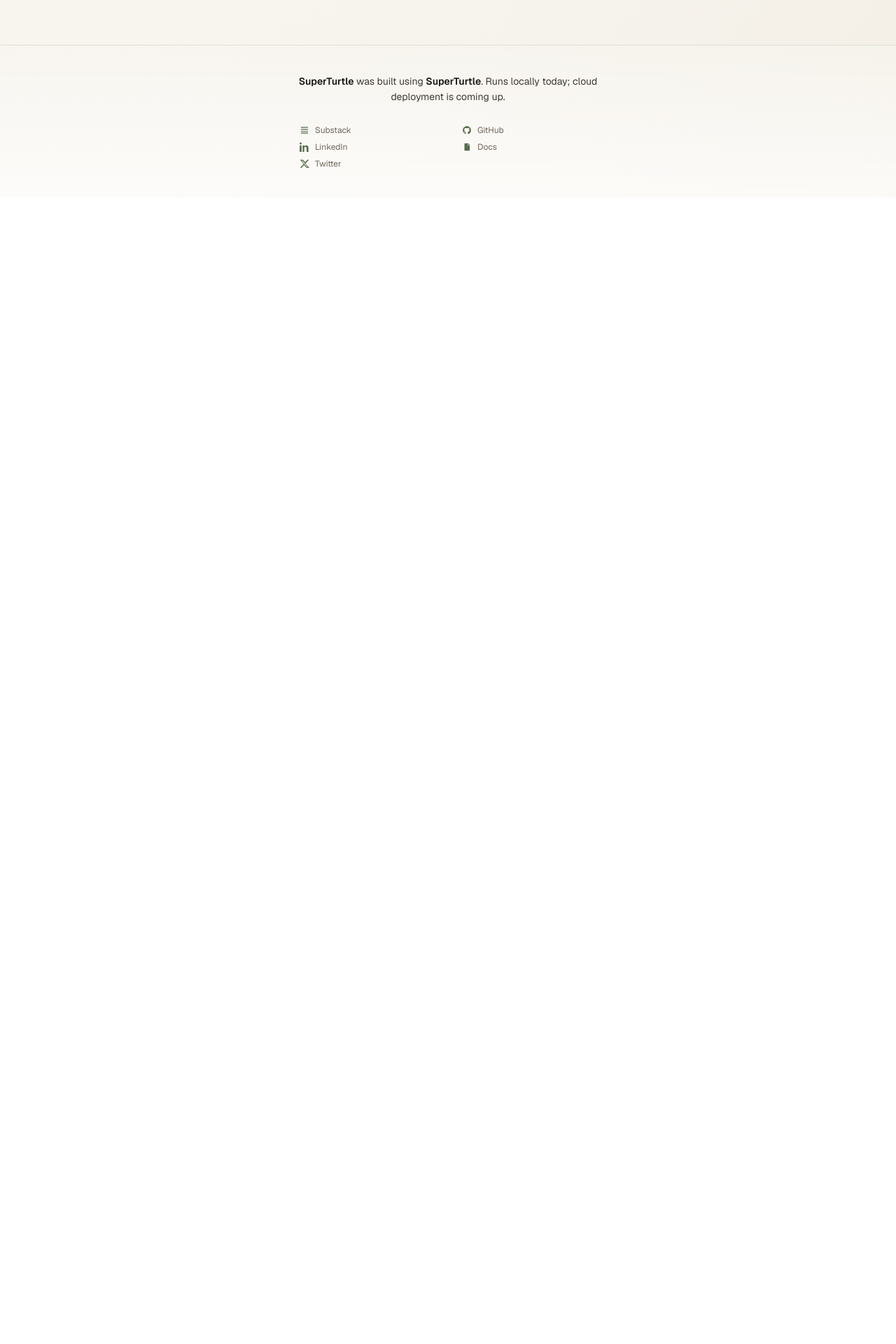
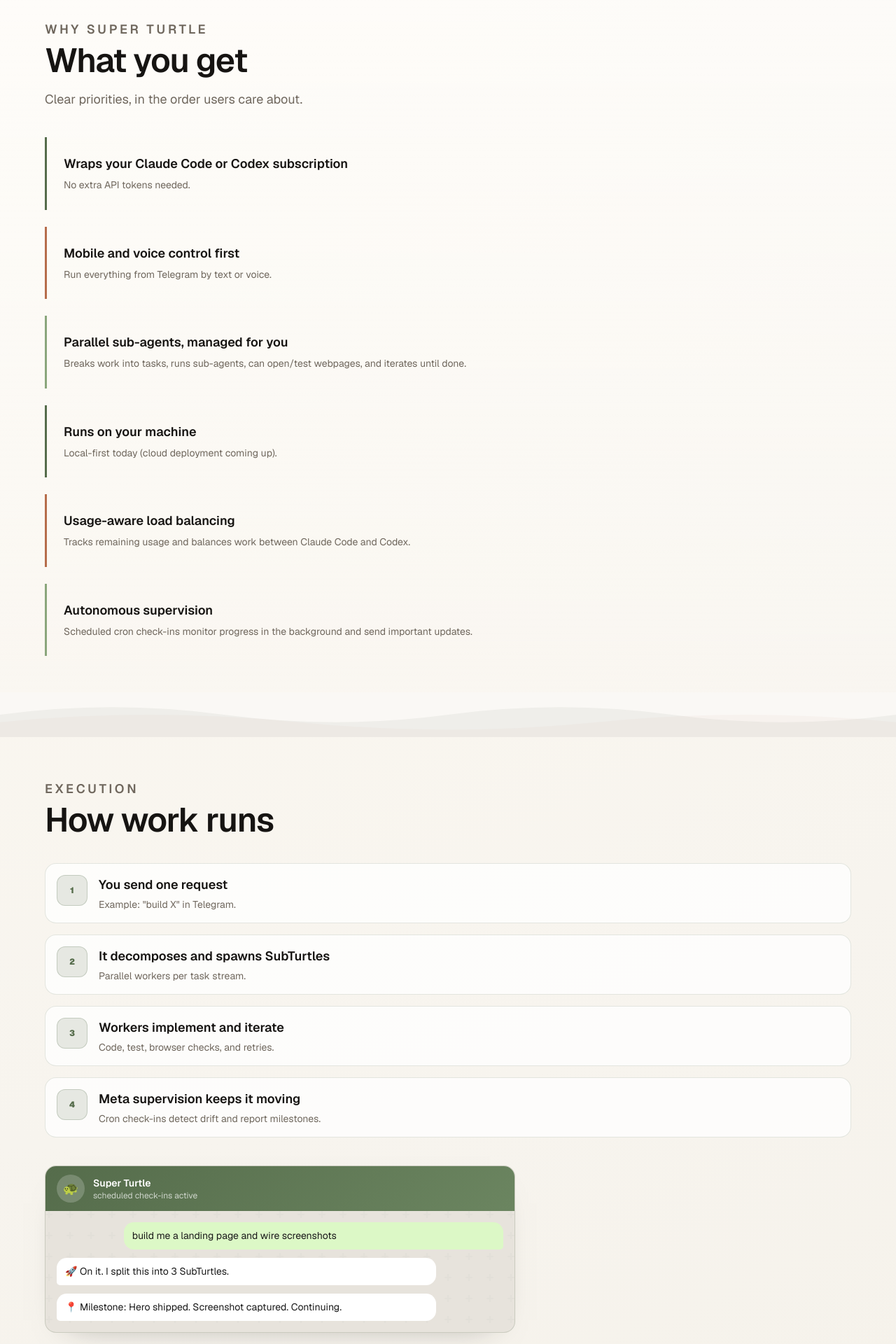
Before and after one commit to turtleagent/site, a Next.js app in the folder landing/: page / in a window 1280 px wide. Shown: the part 860-2780 px from the top of the page at 70% size. Before the commit the page ends 1142 px from the top, so only its background shows below. Built offline with nearby package versions, Linux system fonts and the light colour scheme; no server answers.

Commit message:
revert(landing): restore 3am live version

```diff
--- a/landing/app/globals.css
+++ b/landing/app/globals.css
@@ -454,7 +454,16 @@
 
 .footer-shell {
   border-top: 1px solid rgba(85, 108, 75, 0.2);
-  background: linear-gradient(0deg, rgba(255, 255, 255, 0.7), rgba(248, 246, 241, 0.45));
+  background: linear-gradient(0deg, rgba(255, 255, 255, 0.65), rgba(248, 246, 241, 0.4));
+}
+
+.footer-shell nav a {
+  @apply transition-colors duration-200;
+  color: #5b6356;
+}
+
+.footer-shell nav a:hover {
+  color: var(--accent-olive);
 }
 
 /* Buttons */
--- a/landing/app/layout.tsx
+++ b/landing/app/layout.tsx
@@ -13,7 +13,7 @@
 });
 
 export const metadata: Metadata = {
-  title: "SuperTurtle",
+  title: "Super Turtle — Autonomous coding on your existing subscription",
   description: "Message it on Telegram. It wraps Claude Code or Codex — your existing subscription, no API tokens. It writes code, runs tests, and commits while you do other things.",
   icons: {
     icon: "/gemoji-turtle-turtle.png",
--- a/landing/app/page.tsx
+++ b/landing/app/page.tsx
@@ -2,6 +2,13 @@
 
 import { useEffect, useState } from 'react';
 import { StickyNav } from '@/components/StickyNav';
+import { SectionDivider } from '@/components/SectionDivider';
+
+const chatMessages = [
+  { from: 'user', text: 'build me a landing page and wire screenshots' },
+  { from: 'bot', text: '🚀 On it. I split this into 3 SubTurtles.' },
+  { from: 'bot', text: '📍 Milestone: Hero shipped. Screenshot captured. Continuing.' },
+];
 
 const heroHighlights = [
   {
@@ -22,104 +29,219 @@
   },
 ];
 
-const turtleMessagePool = [
-  'I built this site',
-  'step by step',
-  'slow and steady',
-  'sub-turtles',
-  'mobile first',
-  'browser checks',
-  'headless mode',
-  'autonomy',
-  'code review',
-  'voice controlled',
-  'screenshots',
-  'thank you',
-  'still here',
-  'no panic, only progress',
-  'ship ship ship',
+const valueProps = [
+  {
+    title: 'Wraps your Claude Code or Codex subscription',
+    description: 'No extra API tokens needed.',
+    accent: 'olive',
+  },
+  {
+    title: 'Mobile and voice control first',
+    description: 'Run everything from Telegram by text or voice.',
+    accent: 'terracotta',
+  },
+  {
+    title: 'Parallel sub-agents, managed for you',
+    description:
+      'Breaks work into tasks, runs sub-agents, can open/test webpages, and iterates until done.',
+    accent: 'sage',
+  },
+  {
+    title: 'Runs on your machine',
+    description: 'Local-first today (cloud deployment coming up).',
+    accent: 'olive',
+  },
+  {
+    title: 'Usage-aware load balancing',
+    description: 'Tracks remaining usage and balances work between Claude Code and Codex.',
+    accent: 'terracotta',
+  },
+  {
+    title: 'Autonomous supervision',
+    description:
+      'Scheduled cron check-ins monitor progress in the background and send important updates.',
+    accent: 'sage',
+  },
 ];
 
-type SocialKind = 'substack' | 'linkedin' | 'twitter' | 'github' | 'docs';
+const executionFlow = [
+  {
+    title: 'You send one request',
+    description: 'Example: "build X" in Telegram.',
+  },
+  {
+    title: 'It decomposes and spawns SubTurtles',
+    description: 'Parallel workers per task stream.',
+  },
+  {
+    title: 'Workers implement and iterate',
+    description: 'Code, test, browser checks, and retries.',
+  },
+  {
+    title: 'Meta supervision keeps it moving',
+    description: 'Cron check-ins detect drift and report milestones.',
+  },
+];
 
-type SocialLink = {
-  label: string;
-  href: string;
-  kind: SocialKind;
-  external: boolean;
-};
+// Easter egg phases after the normal pool
+const rapGodPhrases = [
+  'Look', 'I was gonna', 'go easy on you', 'not to hurt', 'your feelings',
+  "But I'm only", 'going to get', 'this one chance', "Something's wrong",
+  'I can feel it', 'Just a feeling', "I've got", 'Like something', 'is about to happen',
+  "But I don't", 'know what', 'If that means', 'what I think', 'it means',
+  "We're in trouble", 'Big trouble', 'And if he is', 'as bananas', 'as you say',
+  "I'm not taking", 'any chances', 'You are just', 'what the doc ordered',
+  "I'm beginning", 'to feel like', 'a Rap God', 'Rap God',
+  'All my people', 'from the front', 'to the back nod', 'Back nod',
+  'Now who thinks', 'their arms are', 'long enough', 'to slap box', 'Slap box',
+  'They said I rap', 'like a robot', 'so call me', 'Rap-bot',
+  '...', 'wait', 'wrong script', 'sorry',
+];
 
-function SocialIcon({ kind }: { kind: SocialKind }) {
-  switch (kind) {
-    case 'substack':
-      return (
-        <svg viewBox="0 0 24 24" fill="none" stroke="currentColor" strokeWidth="2" aria-hidden="true">
-          <path d="M4 5h16M4 10h16M4 15h16M4 19h16" strokeLinecap="round" />
-        </svg>
-      );
-    case 'linkedin':
-      return (
-        <svg viewBox="0 0 24 24" fill="currentColor" aria-hidden="true">
-          <path d="M4.98 3.5C4.98 4.88 3.87 6 2.5 6S0 4.88 0 3.5 1.12 1 2.5 1s2.48 1.12 2.48 2.5ZM.22 8.28h4.56V24H.22V8.28Zm7.23 0h4.37v2.15h.06c.61-1.15 2.1-2.37 4.32-2.37 4.62 0 5.47 3.04 5.47 6.99V24h-4.56v-7.98c0-1.9-.03-4.34-2.65-4.34-2.66 0-3.07 2.08-3.07 4.21V24H7.45V8.28Z" />
-        </svg>
-      );
-    case 'twitter':
-      return (
-        <svg viewBox="0 0 24 24" fill="currentColor" aria-hidden="true">
-          <path d="M18.9 2.25h3.68l-8.04 9.19L24 21.75h-7.41l-5.8-6.57-5.75 6.57H1.35l8.6-9.83L.94 2.25h7.6l5.24 5.96 5.12-5.96Zm-1.29 17.3h2.04L7.43 4.34H5.24l12.37 15.21Z" />
-        </svg>
-      );
-    case 'github':
-      return (
-        <svg viewBox="0 0 24 24" fill="currentColor" aria-hidden="true">
-          <path d="M12 2C6.5 2 2 6.5 2 12c0 4.4 2.9 8.2 6.8 9.5.5.1.7-.2.7-.5v-1.7c-2.8.6-3.4-1.2-3.4-1.2-.4-1.2-1.1-1.5-1.1-1.5-.9-.6.1-.6.1-.6 1 .1 1.5 1 1.5 1 .9 1.6 2.3 1.5 2.9 1.2.1-.7.3-1.2.6-1.5-2.2-.2-4.6-1.1-4.6-5 0-1.1.4-2 1-2.7-.1-.2-.4-1.3.1-2.7 0 0 .8-.3 2.8 1 .8-.2 1.6-.3 2.5-.3.9 0 1.7.1 2.5.3 1.9-1.3 2.8-1 2.8-1 .5 1.4.2 2.5.1 2.7.6.7 1 1.6 1 2.7 0 3.9-2.4 4.7-4.6 5 .4.3.7.9.7 1.8V21c0 .3.2.6.7.5A10 10 0 0 0 22 12c0-5.5-4.5-10-10-10Z" />
-        </svg>
-      );
-    case 'docs':
-      return (
-        <svg viewBox="0 0 24 24" fill="currentColor" aria-hidden="true">
-          <path d="M6 3h9l4 4v14H6V3Zm8 1.5V8h3.5L14 4.5ZM8 10h8v1.6H8V10Zm0 3.2h8v1.6H8v-1.6Zm0 3.2h5.5V18H8v-1.6Z" />
-        </svg>
-      );
+// SF AI buzzword mode
+const sfBuzzwords = [
+  'synergy', 'disruption', 'pivot', 'Series A', 'product-market fit',
+  'at scale', 'moat', 'TAM', 'flywheel', 'zero to one',
+  'LLM wrapper', 'fine-tuned', 'RLHF', 'emergent behavior', 'inference',
+  'foundational model', 'prompt engineering', 'AGI soon', 'compute',
+  'transformer', 'attention is all', 'you need', 'latent space',
+  'we raised 40M', 'pre-seed', 'YC batch', 'demo day',
+  'growth hacking', 'runway', 'burn rate', 'cap table',
+  'deck looks great', '10x engineer', 'move fast', 'ship it',
+  'stealth mode', 'thought leader', 'paradigm shift', 'first principles',
+  'AI-native', 'vertical SaaS', 'B2B2C', 'open source but', 'enterprise ready',
+  'agentic workflow', 'multi-modal', 'RAG pipeline', 'vector DB',
+  'we are hiring', 'ping me', 'let me intro you',
+];
+
+// Install walkthrough — the turtle walks you through setup then dies
+const installWalkthrough = [
+  'ok bro', 'at this point', 'just install me',
+  'let me walk you through it',
+  '...', 'ready?',
+  'step 1:', 'git clone the repo',
+  'step 2:', 'cd super-turtle',
+  'step 3:', 'open claude', 'or codex',
+  'step 4:', 'say:', 'set up Super Turtle',
+  'step 5:', 'get your Telegram token', 'from BotFather',
+  'step 6:', 'paste it in',
+  'step 7:', 'start the bot',
+  'step 8:', 'open Telegram',
+  'step 9:', 'say hi to me',
+  'step 10:', 'tell me to build something',
+  "that's it", "I'll handle the rest",
+  '...', 'what are you waiting for',
+  'go', 'GO', 'seriously go',
+  '...', "I'm done talking",
+];
+
+// Weighted message pool — higher weight = more likely to appear
+const turtleMessagePool: { text: string; weight: number }[] = [
+  // Personality
+  { text: "I'm amazing", weight: 3 },
+  { text: 'so cool', weight: 3 },
+  { text: 'slow and steady', weight: 2 },
+  { text: 'never sleeps', weight: 2 },
+  { text: 'AGI', weight: 1 },
+  { text: 'pet me again', weight: 2 },
+  { text: 'beep boop', weight: 1 },
+  { text: 'thank you', weight: 2 },
+  { text: 'still here', weight: 2 },
+  { text: 'you again?', weight: 2 },
+  { text: 'shell yeah', weight: 2 },
+  { text: 'turtles all the way down', weight: 1 },
+  { text: 'I made this', weight: 2 },
+  { text: 'autonomy', weight: 1 },
+  // Features
+  { text: 'cron jobs', weight: 2 },
+  { text: 'sub-turtles', weight: 2 },
+  { text: 'browser checks', weight: 2 },
+  { text: 'memory', weight: 2 },
+  { text: 'image understanding', weight: 2 },
+  { text: 'mobile first', weight: 2 },
+  { text: 'write and test', weight: 2 },
+  { text: 'parallel execution', weight: 1 },
+  { text: 'voice controlled', weight: 2 },
+  { text: 'screenshots', weight: 1 },
+  { text: 'auto-commits', weight: 1 },
+  { text: 'self-supervision', weight: 1 },
+  { text: 'tunnel previews', weight: 1 },
+  { text: 'git archaeology', weight: 1 },
+  { text: 'code review', weight: 2 },
+  { text: 'task decomposition', weight: 1 },
+  { text: 'quota balancing', weight: 1 },
+  { text: 'watchdog timers', weight: 1 },
+  { text: 'state management', weight: 1 },
+  { text: 'Telegram bot', weight: 2 },
+  { text: 'headless mode', weight: 1 },
+  { text: 'background loops', weight: 1 },
+];
+
+function pickWeightedRandom(pool: { text: string; weight: number }[], exclude?: string): string {
+  const filtered = exclude ? pool.filter((m) => m.text !== exclude) : pool;
+  const totalWeight = filtered.reduce((sum, m) => sum + m.weight, 0);
+  let roll = Math.random() * totalWeight;
+  for (const msg of filtered) {
+    roll -= msg.weight;
+    if (roll <= 0) return msg.text;
   }
+  return filtered[filtered.length - 1].text;
 }
+
+// Phase boundaries
+const PHASE_RAP_START = 100;
+const PHASE_RAP_END = PHASE_RAP_START + rapGodPhrases.length;
+const PHASE_POOL2_END = PHASE_RAP_END + 100;
+const PHASE_SF_END = PHASE_POOL2_END + sfBuzzwords.length;
+const PHASE_INSTALL_END = PHASE_SF_END + installWalkthrough.length;
 
 export default function Home() {
   const [hasClickedTurtleTip, setHasClickedTurtleTip] = useState(false);
   const [turtleBubbleText, setTurtleBubbleText] = useState('I built this site');
-  const [lastMessage, setLastMessage] = useState<string | null>(null);
+  const [clickCount, setClickCount] = useState(0);
+  const [turtleDead, setTurtleDead] = useState(false);
+  const [lastPoolMessage, setLastPoolMessage] = useState<string | null>(null);
   const [bubbleHideTimeout, setBubbleHideTimeout] = useState<number | null>(null);
-
-  const docsUrl = process.env.NEXT_PUBLIC_DOCS_URL ?? '/docs';
-  const siteUrl = process.env.NEXT_PUBLIC_SITE_URL ?? '/';
-  const githubUrl = 'https://github.com/Rigos0/superturtle';
-  const substackUrl = 'https://richardmladek.substack.com/';
-  const linkedinUrl = 'https://www.linkedin.com/in/richard-mladek/';
-  const twitterUrl = 'https://x.com/rmladek';
-
-  const socialLinks: SocialLink[] = [
-    { label: 'Substack', href: substackUrl, kind: 'substack', external: true },
-    { label: 'LinkedIn', href: linkedinUrl, kind: 'linkedin', external: true },
-    { label: 'Twitter', href: twitterUrl, kind: 'twitter', external: true },
-  ];
-
-  const resourceLinks: SocialLink[] = [
-    { label: 'GitHub', href: githubUrl, kind: 'github', external: true },
-    {
-      label: 'Docs',
-      href: docsUrl,
-      kind: 'docs',
-      external: docsUrl.startsWith('http://') || docsUrl.startsWith('https://'),
-    },
-  ];
+  const docsUrl = process.env.NEXT_PUBLIC_DOCS_URL ?? "/docs";
+  const githubUrl = "https://github.com/rigos0/superturtle";
 
   const handleTurtleClick = () => {
-    const available = turtleMessagePool.filter((msg) => msg !== lastMessage);
-    const next = available[Math.floor(Math.random() * available.length)] ?? turtleMessagePool[0];
+    // Turtle is done talking
+    if (turtleDead) return;
 
-    setLastMessage(next);
+    const nextCount = clickCount + 1;
+    setClickCount(nextCount);
+
+    let message: string;
+    if (nextCount === 1) {
+      message = 'I built this site';
+    } else if (nextCount === 2) {
+      message = 'step by step';
+    } else if (nextCount >= PHASE_RAP_START && nextCount < PHASE_RAP_END) {
+      // Phase 2: Rap God
+      message = rapGodPhrases[nextCount - PHASE_RAP_START];
+    } else if (nextCount >= PHASE_RAP_END && nextCount < PHASE_POOL2_END) {
+      // Phase 3: back to normal pool for 100 clicks
+      message = pickWeightedRandom(turtleMessagePool, lastPoolMessage ?? undefined);
+      setLastPoolMessage(message);
+    } else if (nextCount >= PHASE_POOL2_END && nextCount < PHASE_SF_END) {
+      // Phase 4: SF AI buzzword mode
+      message = sfBuzzwords[nextCount - PHASE_POOL2_END];
+    } else if (nextCount >= PHASE_SF_END && nextCount < PHASE_INSTALL_END) {
+      // Phase 5: install walkthrough
+      message = installWalkthrough[nextCount - PHASE_SF_END];
+      // Kill the turtle after the last install message
+      if (nextCount === PHASE_INSTALL_END - 1) {
+        setTurtleDead(true);
+      }
+    } else {
+      // Phase 1 (3-99): normal pool
+      message = pickWeightedRandom(turtleMessagePool, lastPoolMessage ?? undefined);
+      setLastPoolMessage(message);
+    }
+
     setHasClickedTurtleTip(true);
-    setTurtleBubbleText(next);
+    setTurtleBubbleText(message);
 
     if (bubbleHideTimeout !== null) {
       window.clearTimeout(bubbleHideTimeout);
@@ -142,10 +264,9 @@
   }, [bubbleHideTimeout]);
 
   return (
-    <div className="landing-root min-h-screen flex flex-col">
+    <div className="landing-root">
       <StickyNav />
-
-      <main className="flex-1">
+      <main>
         <section id="hero" className="section-shell hero-shell relative">
           <div className="section-container max-w-5xl space-y-10">
             <div className="reveal text-center flex flex-col items-center" style={{ animationDelay: '80ms' }}>
@@ -158,24 +279,26 @@
                   onClick={handleTurtleClick}
                   aria-label="Show turtle message"
                 >
-                  <img
-                    className="turtle-sticker-image"
-                    src="/turtle-logo.png"
-                    alt="SuperTurtle"
-                    width={104}
-                    height={104}
-                    style={{ width: 'var(--turtle-size)', height: 'var(--turtle-size)' }}
-                  />
+                  <img className="turtle-sticker-image" src="/turtle-logo.png" alt="Super Turtle" width={104} height={104} style={{ width: 'var(--turtle-size)', height: 'var(--turtle-size)' }} />
                 </div>
               </div>
-              <h1 className="headline mt-6 sm:mt-7 md:mt-8">SuperTurtle!</h1>
-              <p className="lead max-w-2xl">Code from anywhere with your voice</p>
+              <h1 className="headline mt-6 sm:mt-7 md:mt-8">
+                Super Turtle!
+              </h1>
+              <p className="lead max-w-2xl">
+                Code from anywhere with your voice
+              </p>
 
               <div className="mt-7 flex flex-wrap justify-center gap-2 sm:gap-3">
-                <a href={githubUrl} className="btn-primary" target="_blank" rel="noreferrer">
+                <a
+                  href={githubUrl}
+                  className="btn-primary"
+                  target="_blank"
+                  rel="noreferrer"
+                >
                   GitHub
                 </a>
-                <a href={docsUrl} className="btn-ghost" target={docsUrl.startsWith('http') ? '_blank' : undefined} rel={docsUrl.startsWith('http') ? 'noreferrer' : undefined}>
+                <a href={docsUrl} className="btn-ghost">
                   Docs
                 </a>
               </div>
@@ -201,55 +324,109 @@
           </div>
           <div className="hero-glow" />
         </section>
-      </main>
 
-      <footer className="relative mt-16 footer-shell py-8 sm:mt-20 sm:py-10 md:mt-28 lg:mt-40">
-        <div className="section-container">
-          <div className="mx-auto max-w-6xl">
-            <div className="space-y-6 sm:space-y-7">
-              <div className="mx-auto w-full max-w-[28rem] text-center">
-                <p className="text-sm leading-relaxed text-[var(--text-muted)]">
-                  <a href={siteUrl} className="font-semibold text-[var(--text-heading)] hover:text-[var(--accent-olive)] transition-colors">SuperTurtle</a> was built using <a href={siteUrl} className="font-semibold text-[var(--text-heading)] hover:text-[var(--accent-olive)] transition-colors">SuperTurtle</a>. Runs locally today; cloud deployment is coming up.
-                </p>
+        <SectionDivider />
+
+        <section id="value-proposition" className="section-shell alt-shell">
+          <div className="section-container max-w-4xl">
+            <div className="section-head reveal">
+              <p className="eyebrow">Why Super Turtle</p>
+              <h2>What you get</h2>
+              <p>Clear priorities, in the order users care about.</p>
+            </div>
+
+            <div className="mt-10 grid gap-1 sm:gap-6">
+              {valueProps.map((item, index) => (
+                <article
+                  className={`reveal deck-card ${index % 3 === 0 ? 'olive' : index % 3 === 1 ? 'terracotta' : 'sage'}`}
+                  key={item.title}
+                  style={{ animationDelay: `${220 + index * 90}ms` }}
+                >
+                  <div className="deck-mark" />
+                  <h3>{item.title}</h3>
+                  <p>{item.description}</p>
+                </article>
+              ))}
+            </div>
+          </div>
+        </section>
+
+        <SectionDivider />
+
+        <section id="execution" className="section-shell">
+          <div className="section-container max-w-4xl space-y-10">
+            <div>
+              <div className="section-head reveal">
+                <p className="eyebrow">Execution</p>
+                <h2>How work runs</h2>
               </div>
+              <div className="mt-8 grid gap-4">
+                {executionFlow.map((step, index) => (
+                  <article className="flow-step reveal" key={step.title} style={{ animationDelay: `${220 + index * 90}ms` }}>
+                    <div className="flow-step-index">{index + 1}</div>
+                    <div>
+                      <h3>{step.title}</h3>
+                      <p>{step.description}</p>
+                    </div>
+                  </article>
+                ))}
+              </div>
+            </div>
 
-              <div className="mx-auto flex w-full max-w-[30rem] flex-col items-center gap-6 sm:flex-row sm:items-start sm:justify-center sm:gap-10">
-                <nav className="w-full max-w-[12rem] space-y-2 text-left" aria-label="Social links">
-                  {socialLinks.map((link) => (
-                    <a
-                      key={link.label}
-                      href={link.href}
-                      className="flex items-center gap-2 text-xs text-[var(--text-muted)] hover:text-[var(--text-heading)] transition-colors"
-                      target={link.external ? '_blank' : undefined}
-                      rel={link.external ? 'noreferrer noopener' : undefined}
-                    >
-                      <span className="inline-flex h-3.5 w-3.5 items-center justify-center text-[var(--accent-olive)]">
-                        <SocialIcon kind={link.kind} />
-                      </span>
-                      <span>{link.label}</span>
-                    </a>
+            <div className="reveal max-w-2xl" style={{ animationDelay: '260ms' }}>
+              <div className="tg-chat">
+                <div className="tg-chat-head">
+                  <div className="tg-avatar">🐢</div>
+                  <div>
+                    <div className="tg-name">Super Turtle</div>
+                    <div className="tg-status">scheduled check-ins active</div>
+                  </div>
+                </div>
+                <div className="tg-chat-body">
+                  {chatMessages.map((msg, i) => (
+                    <div key={i} className={`tg-bubble ${msg.from === 'user' ? 'tg-bubble-user' : 'tg-bubble-bot'}`}>
+                      {msg.text.split('\n').map((line, j) => (
+                        <span key={j}>{line}{j < msg.text.split('\n').length - 1 && <br />}</span>
+                      ))}
+                    </div>
                   ))}
-                </nav>
-
-                <nav className="w-full max-w-[12rem] space-y-2 text-left" aria-label="Resource links">
-                  {resourceLinks.map((link) => (
-                    <a
-                      key={link.label}
-                      href={link.href}
-                      className="flex items-center gap-2 text-xs text-[var(--text-muted)] hover:text-[var(--text-heading)] transition-colors"
-                      target={link.external ? '_blank' : undefined}
-                      rel={link.external ? 'noreferrer noopener' : undefined}
-                    >
-                      <span className="inline-flex h-3.5 w-3.5 items-center justify-center text-[var(--accent-olive)]">
-                        <SocialIcon kind={link.kind} />
-                      </span>
-                      <span>{link.label}</span>
-                    </a>
-                  ))}
-                </nav>
+                </div>
               </div>
             </div>
           </div>
+        </section>
+
+        <SectionDivider />
+
+        <section id="getting-started" className="section-shell alt-shell">
+          <div className="section-container max-w-4xl">
+            <div className="section-head reveal">
+              <p className="eyebrow">Quick start</p>
+              <h2>Get running in two minutes</h2>
+            </div>
+
+            <div className="mt-10 grid gap-5">
+              {[
+                'git clone <repo>',
+                'cd super-turtle\nclaude\n# or codex',
+                'say:\nSet up Super Turtle on this machine.',
+                'chat from Telegram\n(text or voice)',
+              ].map((command, index) => (
+                <div className="reveal step-card" key={index} style={{ animationDelay: `${280 + index * 100}ms` }}>
+                  <div className="step-label">Step {index + 1}</div>
+                  <div className="step-code">{command}</div>
+                </div>
+              ))}
+            </div>
+          </div>
+        </section>
+      </main>
+
+      <footer className="relative section-shell footer-shell">
+        <div className="section-container text-center">
+          <p className="text-sm text-[var(--text-muted)]">
+            Super Turtle is built using Super Turtle. Runs locally today; cloud deployment is coming up.
+          </p>
         </div>
       </footer>
     </div>
--- a/landing/components/StickyNav.tsx
+++ b/landing/components/StickyNav.tsx
@@ -29,11 +29,11 @@
           <div className="w-8 h-8 flex-shrink-0">
             <img
               src="/turtle-logo.png"
-              alt="SuperTurtle"
+              alt="Super Turtle"
               className="w-full h-full object-contain"
             />
           </div>
-          <span className="text-lg font-bold text-[#1a1815]">SuperTurtle</span>
+          <span className="text-lg font-bold text-[#1a1815]">Super Turtle</span>
         </div>
 
         {/* Right: GitHub CTA */}
```
